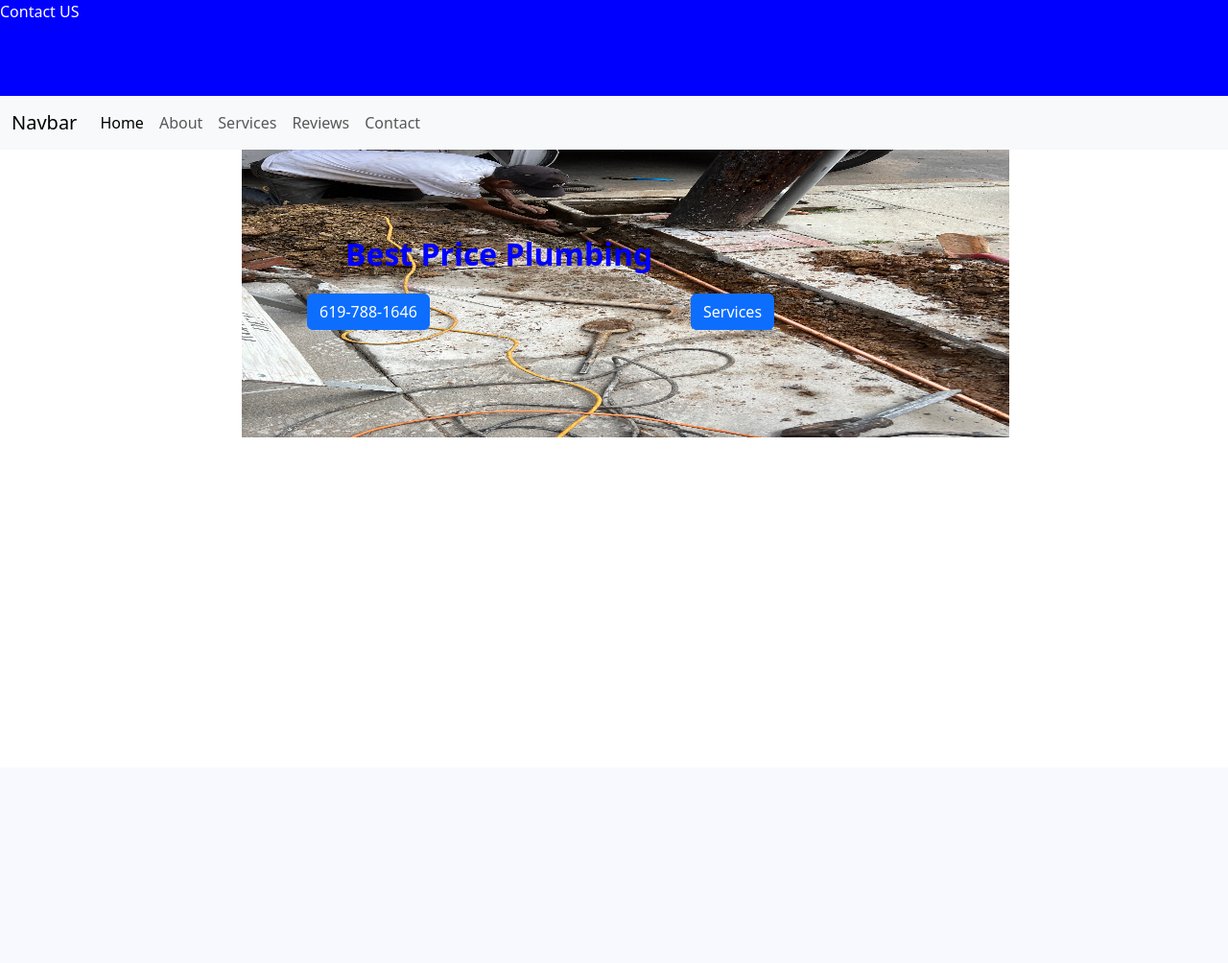
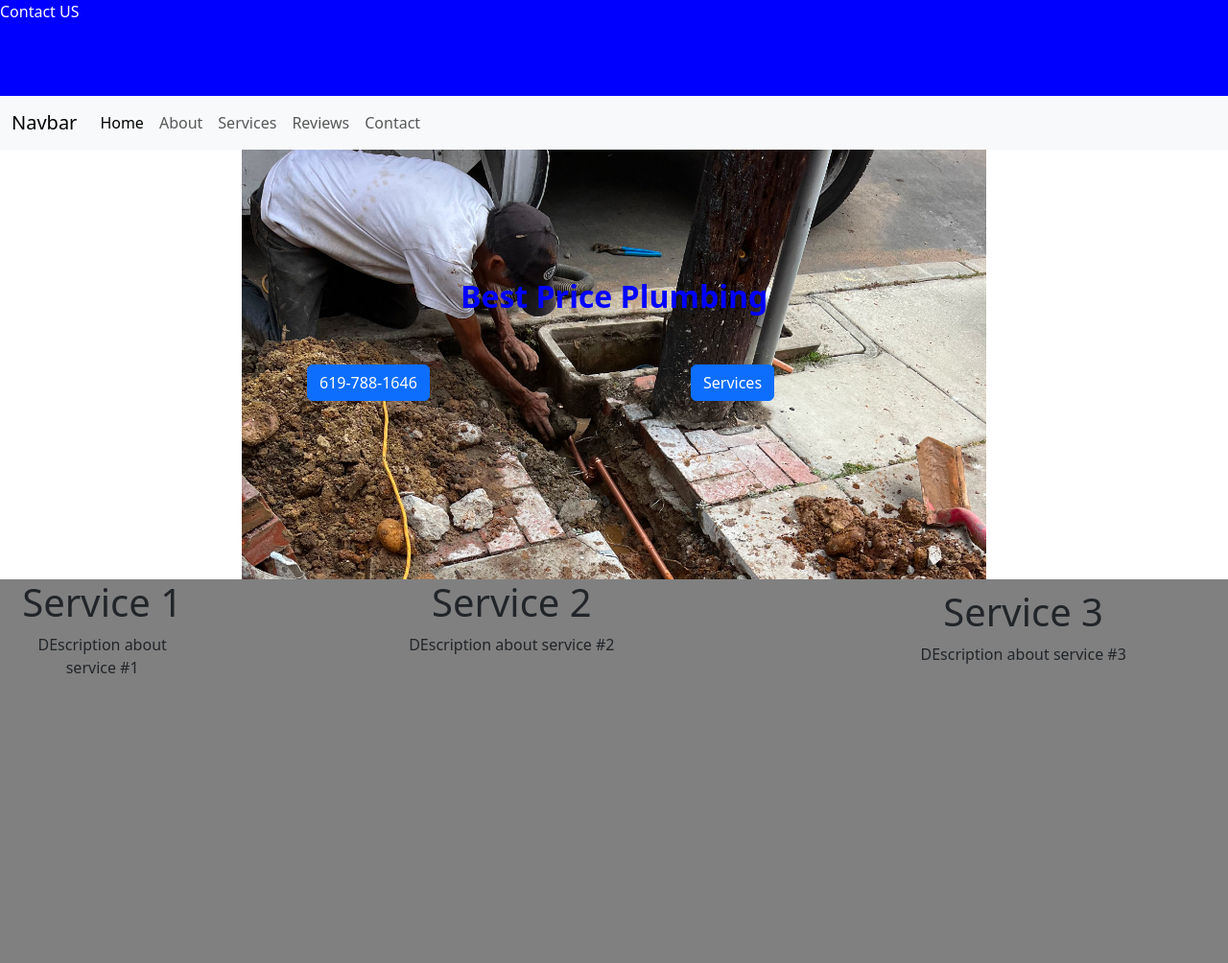
Before and after one commit to kingofcode898/DadWeb, a Flask app: page / in a window 1280 px wide. Shown: the whole page at 96% size. Before the commit the page ends 456 px from the top, so only its background shows below. Run offline with Flask 3, Linux system fonts and the light colour scheme.

Commit message:
Added functionality and service page

```diff
--- a/app.py
+++ b/app.py
@@ -6,7 +6,9 @@
 def homepage():
     return render_template("homepage.html")
 
-
+@app.route("/services")
+def services():
+   return render_template("services.html")
 
 
 
--- a/templates/homepage.html
+++ b/templates/homepage.html
@@ -15,10 +15,26 @@
     {% include "navbar.html" %}
     <!--This is the beggining of the body that is not the navbar-->
     <div class="container-fluid position-relative" style="width: 100vh;" >
-        <img style="width:100vh; height: 300px;" src="/static/Gran.jpg">
-        <h2 class=""style="position: absolute; top: 30%; left: 15%; color:Blue; font-weight: bold ;">Best Price Plumbing</h2>
+        <img class="img-fluid" src="/static/Gran.jpg">
+        <h2 class=""style="position: absolute; top: 30%; left: 30%; color:Blue; font-weight: bold ;">Best Price Plumbing</h2>
         <a href="" class="btn btn-primary position-absolute" style="top: 50%; left: 60%;">Services</a>
-        <a href="" class="btn btn-primary position-absolute top-50" style="left: 10%;">619-788-1646</a>
+        <a href="tel: 6197881646" class="btn btn-primary position-absolute top-50" style="left: 10%;">619-788-1646</a>
+    </div>
+    <div class="container-fluid text-center" style=" width: 100%; height: 400px; background-color: grey;">
+      <div class="row align-items-start">
+        <div class="col-2">
+          <h1>Service 1</h1>
+          <p>DEscription about service #1</p>
+        </div>
+        <div class="col-6">
+          <h1>Service 2</h1>
+          <p>DEscription about service #2</p>
+        </div>
+        <div class="col-4" style="margin-top: 10px;">
+          <h1>Service 3</h1>
+          <p>DEscription about service #3</p>
+        </div>
+      </div>
     </div>
     <script src="https://cdn.jsdelivr.net/npm/bootstrap@5.3.0-alpha3/dist/js/bootstrap.bundle.min.js" integrity="sha384-ENjdO4Dr2bkBIFxQpeoTz1HIcje39Wm4jDKdf19U8gI4ddQ3GYNS7NTKfAdVQSZe" crossorigin="anonymous"></script>
   </body>
--- a/templates/navbar.html
+++ b/templates/navbar.html
@@ -7,13 +7,13 @@
       <div class="collapse navbar-collapse" id="navbarNav">
         <ul class="navbar-nav">
           <li class="nav-item">
-            <a class="nav-link active" aria-current="page" href="#">Home</a>
+            <a class="nav-link active" aria-current="page" href="/">Home</a>
           </li>
           <li class="nav-item">
             <a class="nav-link" href="#">About</a>
           </li>
           <li class="nav-item">
-            <a class="nav-link" href="#">Services</a>
+            <a class="nav-link" href="/services">Services</a>
           </li>
           <li class="nav-item">
             <a class="nav-link">Reviews</a>
```
Also changed, not shown: templates/services.html (added, +14 -0 lines), static/Gran.jpg.
